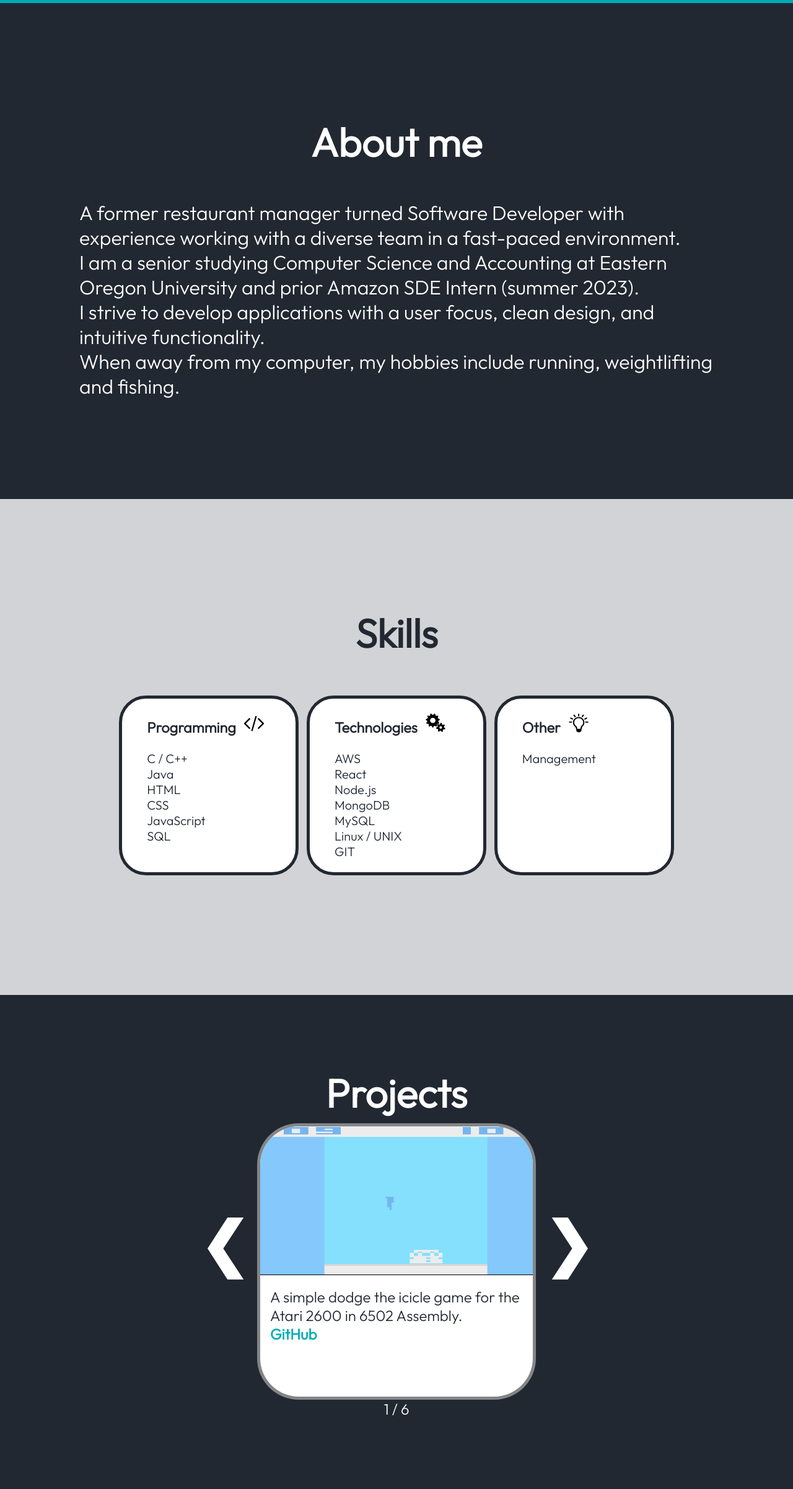
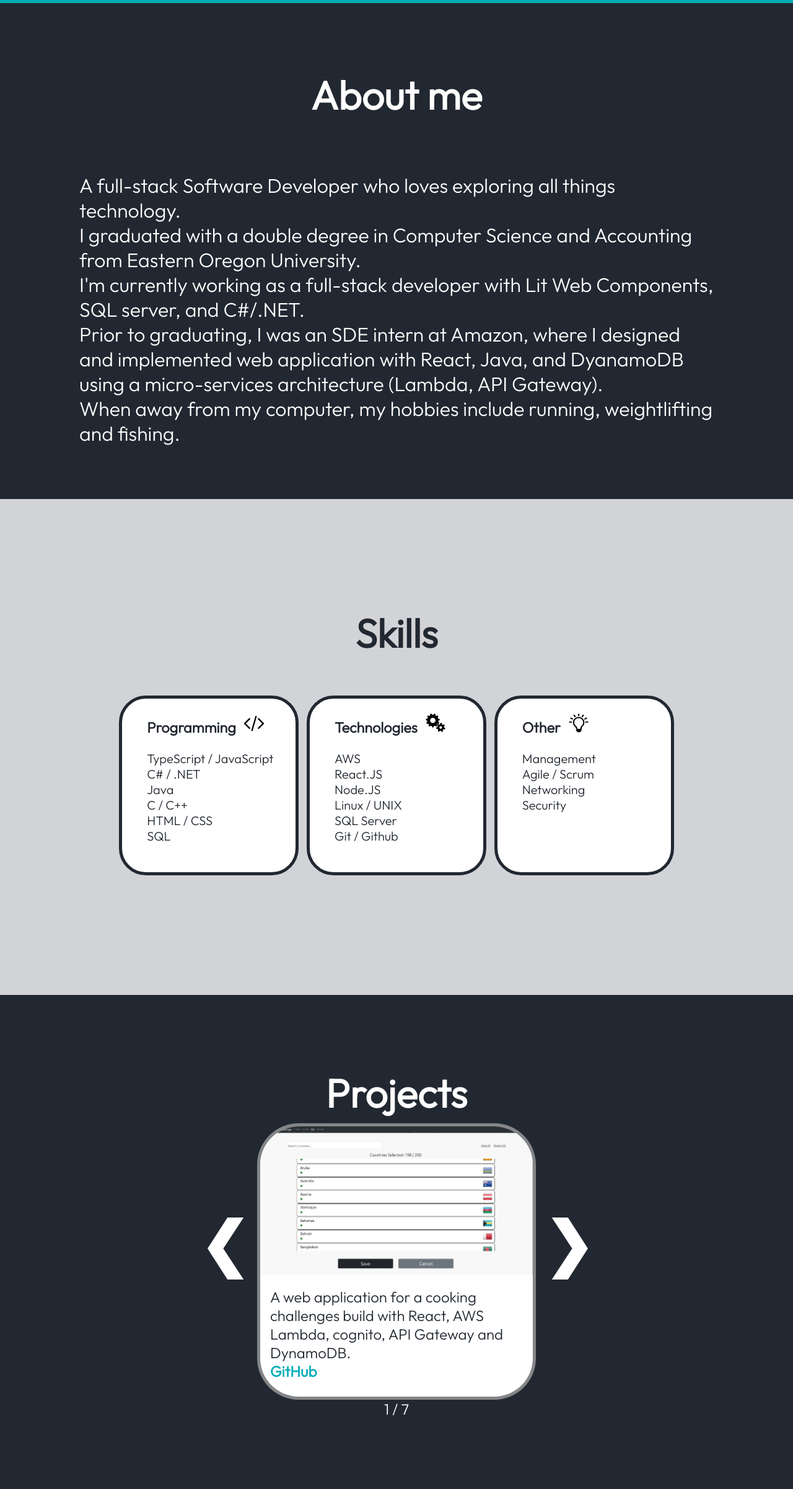
Before and after one commit to lukeqanderson/portfolio_mail_integration, a plain HTML site: page node_backend/public/index.html in a window 1280 px wide. Shown: the part 795-3197 px from the top of the page at 62% size. Drawn offline with Linux system fonts and the light colour scheme.

Commit message:
update portfolio with new info

```diff
--- a/node_backend/public/index.html
+++ b/node_backend/public/index.html
@@ -42,14 +42,12 @@
     <a name="About"></a>
     <div class="about text light">
         <h2 class="aboutHeading">About me</h2>
-        <When class="aboutDescription">A former restaurant manager turned Software Developer with experience working
-            with a diverse team in a fast-paced environment. <br />I am a senior studying Computer Science and
-            Accounting
-            at Eastern Oregon University and prior Amazon SDE Intern (summer 2023).
-            <br />I strive to develop applications with a user focus, clean design, and intuitive functionality.
-            <br />When away
-            from my computer, my hobbies include
-            running, weightlifting and fishing. </p>
+        <p class="aboutDescription">
+            A full-stack Software Developer who loves exploring all things technology.
+            <br />I graduated with a double degree in Computer Science and Accounting from Eastern Oregon University.
+            <br />I'm currently working as a full-stack developer with Lit Web Components, SQL server, and C#/.NET.
+            <br />Prior to graduating, I was an SDE intern at Amazon, where I designed and implemented web application with React, Java, and DyanamoDB using a micro-services architecture (Lambda, API Gateway).
+            <br />When away from my computer, my hobbies include running, weightlifting and fishing. </p>
     </div>
     <!-- creates div for Skills section -->
     <a name="Skills"></a>
@@ -61,11 +59,11 @@
                     <li>
                         <h3>Programming <img class="skillsImage" src="frontEnd.png"></h3>
                     </li>
+                    <li>TypeScript / JavaScript</li>
+                    <li>C# / .NET</li>
+                    <li>Java</li>
                     <li>C / C++</li>
-                    <li>Java</li>
-                    <li>HTML</li>
-                    <li>CSS</li>
-                    <li>JavaScript</li>
+                    <li>HTML / CSS</li>
                     <li>SQL</li>
                 </ul>
             </div>
@@ -75,12 +73,11 @@
                         <h3>Technologies <img class="skillsImage" src="backEnd.png"></h3>
                     </li>
                     <li>AWS</li>
-                    <li>React</li>
-                    <li>Node.js</li>
-                    <li>MongoDB</li>
-                    <li>MySQL</li>
+                    <li>React.JS</li>
+                    <li>Node.JS</li>
                     <li>Linux / UNIX</li>
-                    <li>GIT</li>
+                    <li>SQL Server</li>
+                    <li>Git / Github</li>
                 </ul>
             </div>
             <div class="skill-container">
@@ -89,6 +86,9 @@
                         <h3>Other <img class="skillsImage" src="other.png"></h3>
                     </li>
                     <li>Management</li>
+                    <li>Agile / Scrum</li>
+                    <li>Networking</li>
+                    <li>Security</li>
                 </ul>
             </div>
         </div>
@@ -104,15 +104,28 @@
                 <div class="projectSlide fade">
                     <h2 class="projectsTitle text light">Projects</h2>
                     <div class="project-display">
+                        <a href="https://www.wwcookingchallenge.com/" target="_blank"><img class="project-image"
+                                src="project7.png"></a>
+                        <div class="project-text text dark">
+                            <div>A web application for a cooking challenges build with React, AWS Lambda, cognito, API Gateway and DynamoDB.</div>
+                            <a class="src-code-link" href="https://github.com/lukeqanderson/wwcookingchallenge-react" target="_blank">GitHub</a>
+                        </div>
+                    </div>
+                    <div class="numbered-text text light">1 / 7</div>
+                </div>
+                <!-- project 2 -->
+                <div class="projectSlide fade">
+                    <h2 class="projectsTitle text light">Projects</h2>
+                    <div class="project-display">
                         <img class="project-image-no-hover" src="project6.png"></a>
                         <div class="project-text text dark">
                             <div>A simple dodge the icicle game for the Atari 2600 in 6502 Assembly.</div>
                             <a class="src-code-link" href="https://github.com/lukeqanderson/iceMountain" target="_blank">GitHub</a>
                         </div>
                     </div>
-                    <div class="numbered-text text light">1 / 6</div>
-				</div>
-                <!-- project 2 -->
+                    <div class="numbered-text text light">2 / 7</div>
+                </div>
+                <!-- project 3 -->
                 <div class="projectSlide fade">
                     <h2 class="projectsTitle text light">Projects</h2>
                     <div class="project-display">
@@ -122,9 +135,9 @@
                             <a class="src-code-link" href="https://github.com/lukeqanderson/simple-study-cards" target="_blank">GitHub</a>
                         </div>
                     </div>
-                    <div class="numbered-text text light">2 / 6</div>
+                    <div class="numbered-text text light">3 / 7</div>
                 </div>
-                <!-- project 3 -->
+                <!-- project 4 -->
                 <div class="projectSlide fade">
                     <h2 class="projectsTitle text light">Projects</h2>
                     <div class="project-display">
@@ -135,9 +148,9 @@
                             <a class="src-code-link" href="https://github.com/EasternOregonUniversity/2022BlueTeam" target="_blank">GitHub</a>
                         </div>
                     </div>
-                    <div class="numbered-text text light">3 / 6</div>
+                    <div class="numbered-text text light">4 / 7</div>
                 </div>
-                <!-- project 4 -->
+                <!-- project 5 -->
                 <div class="projectSlide fade">
                     <h2 class="projectsTitle text light">Projects</h2>
                     <div class="project-display">
@@ -148,9 +161,9 @@
                             <a class="src-code-link" href="https://github.com/lukeqanderson/alacart-terminalTheme" target="_blank">GitHub</a>
                         </div>
                     </div>
-                    <div class="numbered-text text light">4 / 6</div>
+                    <div class="numbered-text text light">5 / 7</div>
                 </div>
-                <!-- project 5 -->
+                <!-- project 6 -->
                 <div class="projectSlide fade">
                     <h2 class="projectsTitle text light">Projects</h2>
                     <div class="project-display">
@@ -161,9 +174,9 @@
                             <a class="src-code-link" href="https://github.com/lukeqanderson/friendFinder" target="_blank">GitHub</a>
                         </div>
                     </div>
-                    <div class="numbered-text text light">5 / 6</div>
+                    <div class="numbered-text text light">6 / 7</div>
                 </div>
-                <!-- project 6 -->
+                <!-- project 7 -->
                 <div class="projectSlide fade">
                     <h2 class="projectsTitle text light">Projects</h2>
                     <div class="project-display">
@@ -173,7 +186,7 @@
                             <a class="src-code-link text"  target="_blank" href="https://github.com/lukeqanderson/portfolio_mail_integration">GitHub</a>
                         </div>
                     </div>
-                    <div class="numbered-text text light">6 / 6</div>
+                    <div class="numbered-text text light">7 / 7</div>
                 </div>
             </div>
             <!-- next button -->
@@ -184,7 +197,7 @@
     <div class="contact-container">
         <a name="Contact"></a>
         <h3 id="contact-title" class="text dark">Contact</h3>
-        <form class="form" action="https://formsubmit.co/lukeqanderson@gmail.com" method="POST">
+        <form class="form" action="https://formsubmit.io/lukeqanderson@gmail.com" method="POST">
             <label class="fname contact-description text dark" for="fname">First name: </label>
             <input name="fname" class="contact-box text dark" type="text" id="fname"><br>
             <label class="lname contact-description text dark" for="lname">Last name: </label>
--- a/node_backend/public/style.css
+++ b/node_backend/public/style.css
@@ -532,6 +532,7 @@ nav>a:active {
   height: 10vmin;
   width: 20vmin;
   background-color: #a4e9ed;
+  cursor: pointer;
 }
 
 /* to adjust button on hover */
```
Also changed, not shown: node_backend/public/project7.png (added), node_backend/public/resume-picture.png, 1 other file.
